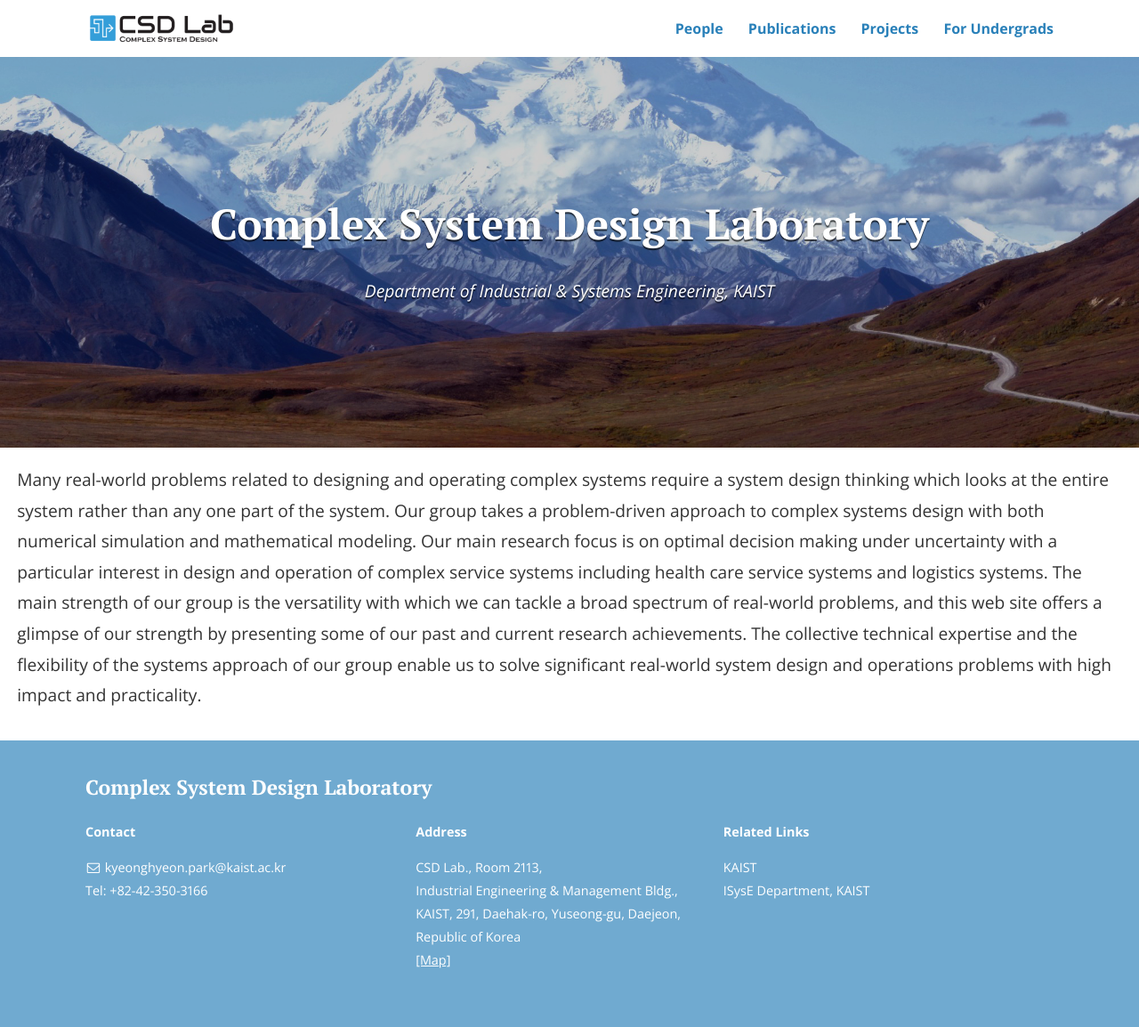
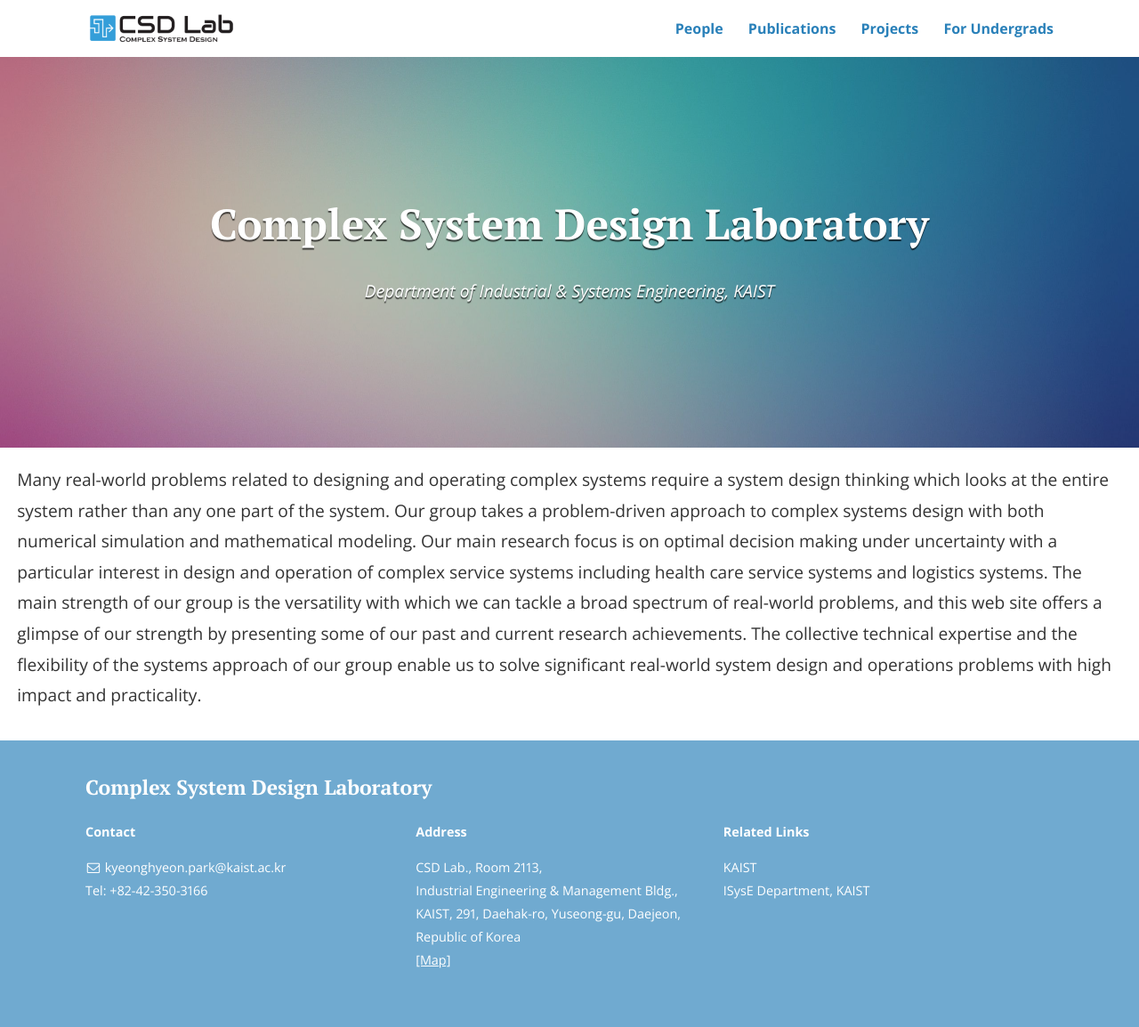
Before and after one commit to CSDlab-KAIST/CSDlab-KAIST.github.io, a Jekyll site: the page built from index.html, in a window 1280 px wide. Shown: the whole page at 89% size. Built offline with Jekyll 4.4.1, drawn with Linux system fonts in a browser that asks for light colours; nearby versions of some CDN libraries; the list of posts is cut into pages by our own code.

Commit message:
Update _config.yml

```diff
--- a/_config.yml
+++ b/_config.yml
@@ -22,7 +22,8 @@ description: >
 baseurl: "" # the subpath of your site, e.g. /blog/
 url: "http://csdlab.kaist.ac.kr" # the base hostname & protocol for your site
 destination: "C:/wamp64/www/csdlab/"
-cover: "/assets/header_image.jpg"
+cover: "/assets/1155011.jpg"
+# cover: "/assets/header_image.jpg"
 logo: "/assets/logo.png"
 
 # Build settings
```
